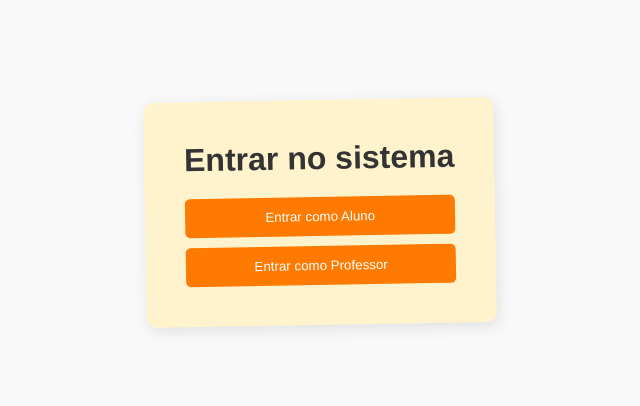
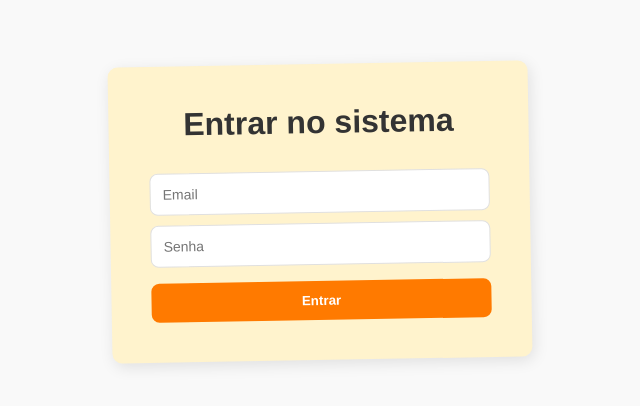
Before and after one commit to Gioh-Workplace/fiap-project, a React (Vite) app in the folder frontend/: page /login in a window 1280 px wide. Shown: the part 188-594 px from the top of the page, without its empty margins (320-960 px from the left). Built offline with nearby package versions, Linux system fonts and the light colour scheme.

Commit message:
feat(auth): integra login real no frontend com persistência de sessão e token JWT

```diff
--- a/frontend/src/api/api.js
+++ b/frontend/src/api/api.js
@@ -5,10 +5,10 @@ export const api = axios.create({
 })
 
 api.interceptors.request.use((config) => {
-  const role = localStorage.getItem("role")
+  const token = localStorage.getItem("token")
 
-  if (role) {
-    config.headers["x-user-role"] = role
+  if (token) {
+    config.headers.Authorization = `Bearer ${token}`
   }
 
   return config
--- /dev/null
+++ b/frontend/src/api/auth.js
@@ -0,0 +1,6 @@
+import { api } from "./api"
+
+export const loginRequest = async (credentials) => {
+  const response = await api.post("/auth/login", credentials)
+  return response.data
+}
--- a/frontend/src/context/AuthContext.jsx
+++ b/frontend/src/context/AuthContext.jsx
@@ -1,33 +1,44 @@
-import { createContext, useContext, useState, useEffect } from "react"
+import { createContext, useContext, useEffect, useState } from "react"
 
 const AuthContext = createContext()
 
 export function AuthProvider({ children }) {
-  const [role, setRole] = useState(null)
+  const [user, setUser] = useState(null)
+  const [token, setToken] = useState(null)
 
-  // carregar role do localStorage ao iniciar
   useEffect(() => {
-    const storedRole = localStorage.getItem("role")
-    if (storedRole) {
-      setRole(storedRole)
+    const storedUser = localStorage.getItem("user")
+    const storedToken = localStorage.getItem("token")
+
+    if (storedUser && storedToken) {
+      setUser(JSON.parse(storedUser))
+      setToken(storedToken)
     }
   }, [])
 
-  const login = (userRole) => {
-    localStorage.setItem("role", userRole)
-    setRole(userRole)
+  const login = ({ user, token }) => {
+    localStorage.setItem("user", JSON.stringify(user))
+    localStorage.setItem("token", token)
+
+    setUser(user)
+    setToken(token)
   }
 
   const logout = () => {
-    localStorage.removeItem("role")
-    setRole(null)
+    localStorage.removeItem("user")
+    localStorage.removeItem("token")
+
+    setUser(null)
+    setToken(null)
   }
 
   return (
     <AuthContext.Provider
       value={{
-        role,
-        isAuthenticated: !!role,
+        user,
+        token,
+        role: user?.role || null,
+        isAuthenticated: !!token,
         login,
         logout
       }}
@@ -37,7 +48,6 @@ export function AuthProvider({ children }) {
   )
 }
 
-// hook customizado
 export function useAuth() {
   return useContext(AuthContext)
 }
--- a/frontend/src/pages/Login.jsx
+++ b/frontend/src/pages/Login.jsx
@@ -1,6 +1,8 @@
-import { useAuth } from "../context/AuthContext"
+import { useState } from "react"
 import { useNavigate } from "react-router-dom"
 import styled from "styled-components"
+import { useAuth } from "../context/AuthContext"
+import { loginRequest } from "../api/auth"
 
 const Container = styled.div`
   display: flex;
@@ -16,35 +18,71 @@ const Card = styled.div`
   text-align: center;
   box-shadow: 2px 4px 15px rgba(0,0,0,0.1);
   transform: rotate(-1deg);
+  width: 100%;
+  max-width: 420px;
 `
 
 const Title = styled.h1`
   margin-bottom: 20px;
 `
 
+const Input = styled.input`
+  width: 100%;
+  padding: 12px;
+  margin-top: 10px;
+  border: 1px solid ${({ theme }) => theme.colors.border};
+  border-radius: 8px;
+  font-size: 14px;
+`
+
 const Button = styled.button`
   display: block;
   width: 100%;
-  margin-top: 10px;
+  margin-top: 16px;
   padding: 12px;
   background: ${({ theme }) => theme.colors.primary};
   color: white;
   border: none;
-  border-radius: 5px;
+  border-radius: 8px;
   cursor: pointer;
+  font-weight: 600;
 
   &:hover {
     background: ${({ theme }) => theme.colors.primaryDark};
   }
 `
 
+const ErrorMessage = styled.p`
+  margin-top: 12px;
+  color: #c0392b;
+  font-size: 14px;
+`
+
 export default function Login() {
   const { login } = useAuth()
   const navigate = useNavigate()
 
-  const handleLogin = (role) => {
-    login(role)
-    navigate("/")
+  const [email, setEmail] = useState("")
+  const [senha, setSenha] = useState("")
+  const [error, setError] = useState("")
+
+  const handleSubmit = async (e) => {
+    e.preventDefault()
+    setError("")
+
+    try {
+      const data = await loginRequest({ email, senha })
+
+      login({
+        user: data.user,
+        token: data.token
+      })
+
+      navigate("/")
+    } catch (err) {
+      console.error("Erro no login:", err)
+      setError("Email ou senha inválidos.")
+    }
   }
 
   return (
@@ -52,13 +90,25 @@ export default function Login() {
       <Card>
         <Title>Entrar no sistema</Title>
 
-        <Button onClick={() => handleLogin("aluno")}>
-          Entrar como Aluno
-        </Button>
+        <form onSubmit={handleSubmit}>
+          <Input
+            type="email"
+            placeholder="Email"
+            value={email}
+            onChange={(e) => setEmail(e.target.value)}
+          />
 
-        <Button onClick={() => handleLogin("professor")}>
-          Entrar como Professor
-        </Button>
+          <Input
+            type="password"
+            placeholder="Senha"
+            value={senha}
+            onChange={(e) => setSenha(e.target.value)}
+          />
+
+          <Button type="submit">Entrar</Button>
+        </form>
+
+        {error && <ErrorMessage>{error}</ErrorMessage>}
       </Card>
     </Container>
   )
```
Also changed, not shown: 1 other file (tests, documents, lock files or other folders).
